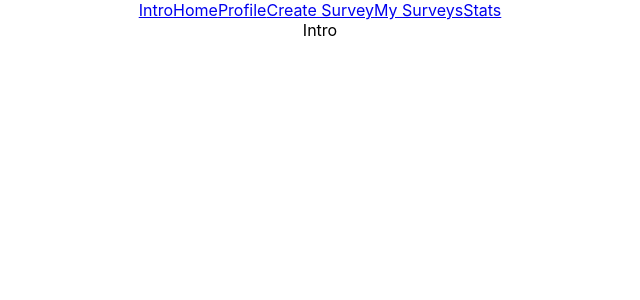
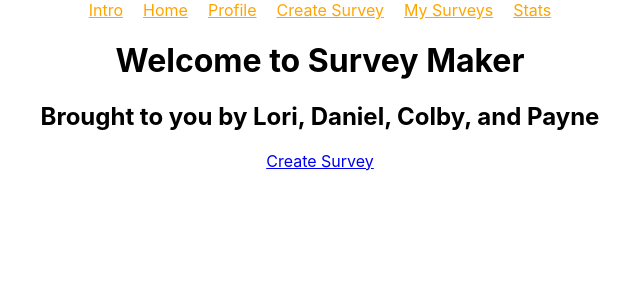
Before and after one commit to CR2100/survey, a React (Create React App) app: page / in a window 1280 px wide. Shown: the top 300 px of the page, without its empty margins (320-960 px from the left). Built offline with nearby package versions, Linux system fonts and the light colour scheme.

Commit message:
edited intro.js and navbar formats

```diff
--- a/src/components/Navbar.js
+++ b/src/components/Navbar.js
@@ -1,16 +1,21 @@
 import React from 'react'
 import { Link } from 'react-router-dom'
 
+const linkStyle = {
+    color: 'orange',
+    padding: 10,
+  };
 export default function Navbar() {
     return (
+
         <div className="Navbar">
             <nav>
-                <Link to="/">Intro</Link>
-                <Link to="/home">Home</Link>
-                <Link to="/profile">Profile</Link>
-                <Link to="/createSurvey">Create Survey</Link>
-                <Link to="/mySurveys">My Surveys</Link>
-                <Link to="/stats">Stats</Link>
+                <Link to="/" style={linkStyle}>Intro</Link>
+                <Link to="/home" style={linkStyle}>Home</Link>
+                <Link to="/profile" style={linkStyle}>Profile</Link>
+                <Link to="/createSurvey" style={linkStyle}>Create Survey</Link>
+                <Link to="/mySurveys" style={linkStyle}>My Surveys</Link>
+                <Link to="/stats" style={linkStyle}>Stats</Link>
             </nav>
         </div>
     )
--- a/src/pages/Intro.js
+++ b/src/pages/Intro.js
@@ -1,8 +1,13 @@
 import React from 'react'
-
+import { Link } from 'react-router-dom'
 export default function Intro() {
     return (
-        <div className="Intro">Intro
+        <div className="Intro">
+            <h1>Welcome to Survey Maker</h1>
+            <h2>Brought to you by Lori, Daniel, Colby, and Payne</h2>
+           <nav>
+           <Link to="/createSurvey">Create Survey</Link>
+           </nav>
 
         </div>
     )
```
Also changed, not shown: 1 other file (tests, documents, lock files or other folders).
